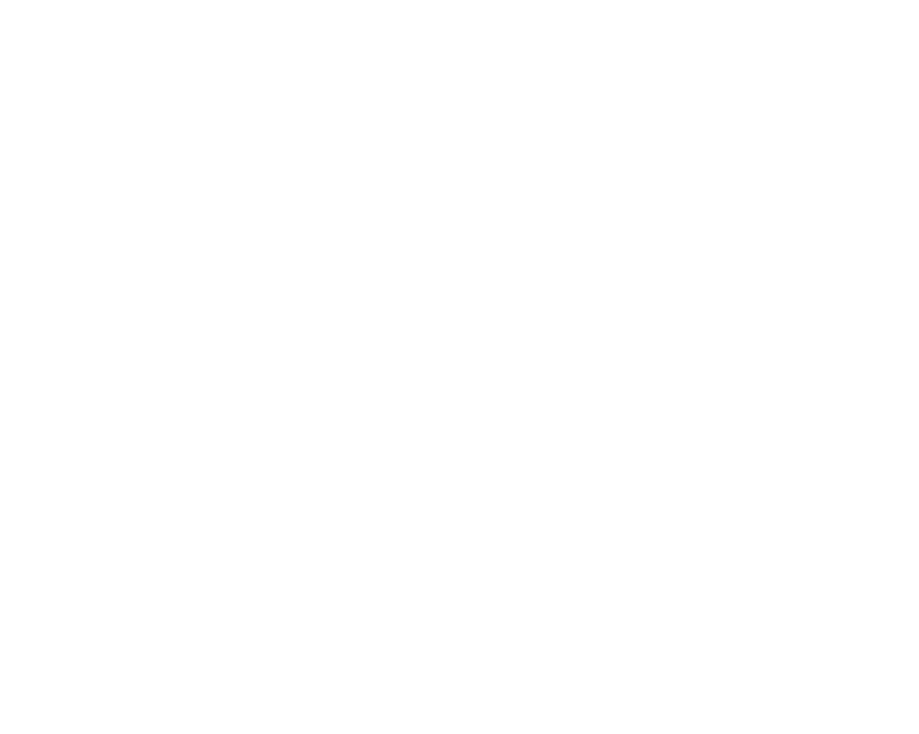
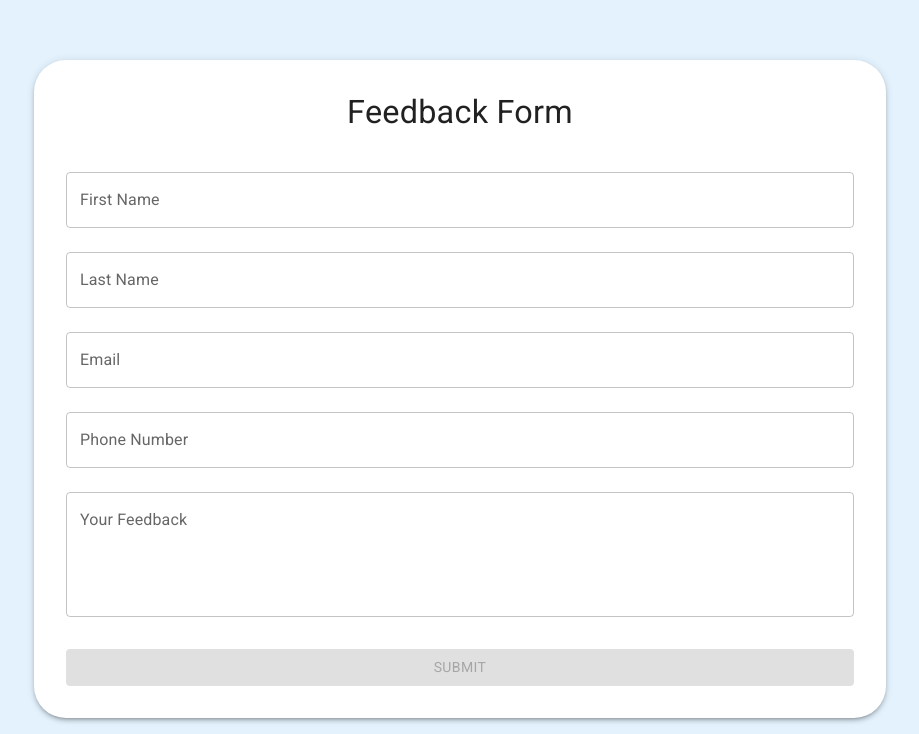
Before and after one commit to MindyBots/DiJen-Home, a React (Create React App) app: page /contact in a window 1280 px wide. Before the commit this address had no page. Shown: the part 156-890 px from the top of the page, without its empty margins (180-1099 px from the left). Before the commit the page ends 800 px from the top, so only its background shows below. Built offline with nearby package versions, Linux system fonts and the light colour scheme.

Commit message:
Updated App

```diff
--- a/src/App.js
+++ b/src/App.js
@@ -4,6 +4,7 @@ import Header from "./components/Header";
 import Main from "./components/Main";
 import Footer from "./components/Footer";
 import Franchise from "./components/Franchise";
+import Contact from './components/Contact';
 import {
   createTheme,
   responsiveFontSizes,
@@ -31,6 +32,7 @@ function App() {
             }
           />
           <Route path="/franchise" element={<Franchise />} />
+          <Route path="/contact" element={<Contact />} />
         </Routes>
       </Router>
     </ThemeProvider>
--- /dev/null
+++ b/src/components/Contact.js
@@ -0,0 +1,165 @@
+import React, { useState } from 'react';
+import Container from '@mui/material/Container';
+import Paper from '@mui/material/Paper';
+import Box from '@mui/material/Box';
+import Typography from '@mui/material/Typography';
+import TextField from '@mui/material/TextField';
+import Button from '@mui/material/Button';
+import { useNavigate } from 'react-router-dom';
+
+const Contact = () => {
+
+  const [formData, setFormData] = useState({
+    firstName: '',
+    lastName: '',
+    email: '',
+    phoneNumber: '',
+    selectBrand: '',
+  });
+
+  const navigate = useNavigate();
+
+  const handleChange = (e) => {
+    const { name, value } = e.target;
+
+    if (name === 'lastName' && value.toLowerCase() === formData.firstName.toLowerCase()) {
+      return;
+    }
+
+    // Regular expressions for validation
+    const nameRegex = /^[A-Za-z]*$/;
+    const emailRegex = /^[A-Za-z0-9@.]*$/;
+    const phoneRegex = /^[0-9+]*$/;
+
+    // Validation logic
+    let isValid = true;
+
+    switch (name) {
+      case 'firstName':
+        isValid = nameRegex.test(value);
+        break;
+      case 'lastName':
+        isValid = nameRegex.test(value);
+        break;
+      case 'email':
+        isValid = emailRegex.test(value);
+        break;
+      case 'phoneNumber':
+        isValid = phoneRegex.test(value);
+        break;
+      default:
+        break;
+    }
+
+    if (isValid) {
+      setFormData((prevData) => ({
+        ...prevData,
+        [name]: value,
+      }));
+    }
+  };
+
+  const isFormValid = () => {
+    // Check if any required field is empty
+    return Object.values(formData).every((value) => value !== '');
+  };
+
+  const handleSubmit = (e) => {
+    e.preventDefault();
+
+    if (!isFormValid()) {
+      alert('Please fill in all fields.'); // Display an error message
+      return;
+    }
+  };
+
+  const handleClick = () => {
+      navigate('/');
+  };
+
+  return (
+    <div style={{ backgroundColor: '#e3f2fd', minHeight: '100vh', padding: '16px' }}>
+    <Container maxWidth="md">
+      <Box
+        component={Paper}
+        elevation={3}
+        sx={{
+          padding: 4,
+          display: 'flex',
+          flexDirection: 'column',
+          alignItems: 'center',
+          margin: 'auto',
+          marginTop: 25,
+          borderRadius: 8,
+        }}
+      >
+        <Typography variant="h4" gutterBottom sx={{mb:3}}>
+          Feedback Form
+        </Typography>
+        <form onSubmit={handleSubmit} style={{ width: '100%' }}>
+          <TextField
+            label="First Name"
+            variant="outlined"
+            fullWidth
+            margin="normal"
+            name="firstName"
+            value={formData.firstName}
+            onChange={handleChange}
+          />
+          <TextField
+            label="Last Name"
+            variant="outlined"
+            fullWidth
+            margin="normal"
+            name="lastName"
+            value={formData.lastName}
+            onChange={handleChange}
+          />
+          <TextField
+            label="Email"
+            variant="outlined"
+            fullWidth
+            margin="normal"
+            type="email"
+            name="email"
+            value={formData.email}
+            onChange={handleChange}
+          />
+          <TextField
+            label="Phone Number"
+            variant="outlined"
+            fullWidth
+            margin="normal"
+            type="tel"
+            name="phoneNumber"
+            value={formData.phoneNumber}
+            onChange={handleChange}
+          />
+          <TextField
+            label="Your Feedback"
+            variant='outlined'
+            fullWidth
+            margin='normal'
+            multiline
+            rows={4}
+          />
+          <Button
+            type="submit"
+            href='/'
+            variant="contained"
+            color="primary"
+            fullWidth
+            disabled={!isFormValid()}
+            sx={{mt:3}}
+            onClick={handleClick}
+          >
+            Submit
+          </Button>
+        </form>
+      </Box>
+    </Container>
+    </div>
+  );
+};
+
+export default Contact;
--- a/src/components/Navbar.js
+++ b/src/components/Navbar.js
@@ -98,16 +98,13 @@ function Navbar() {
               </Link>
             </li>*/}
             <li>
-              <Link
+              <RouterLink
+                to="/contact"
                 onClick={openBar}
-                to="contact"
-                spy={true}
-                smooth={true}
                 duration={1000}
-                activeClass="active"
               >
                 Contact Us
-              </Link>
+              </RouterLink>
             </li>
             <li>
               <RouterLink
```
